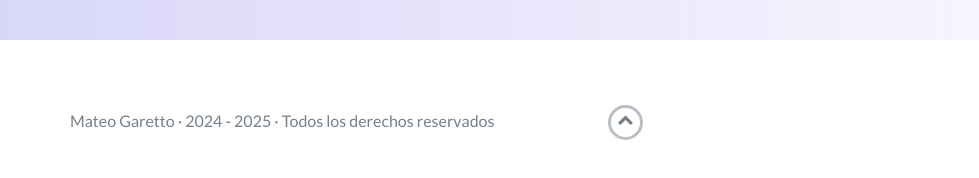
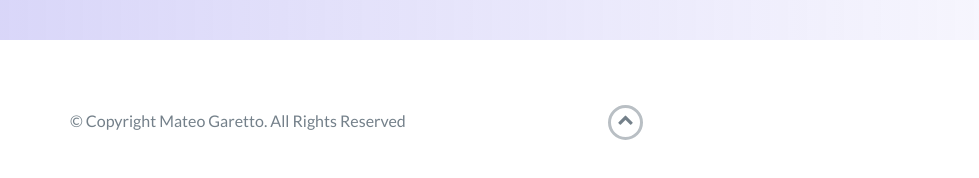
Before and after one commit to mateogaretto7/sitioweb, a plain HTML site: page index.html in a window 1280 px wide. Shown: the part 3653-3831 px from the top of the page, 0-979 px from the left. Drawn offline with nearby package versions, Linux system fonts and the light colour scheme.

```diff
--- a/index.html
+++ b/index.html
@@ -185,7 +185,7 @@
         <div class="container">
             <div class="row">
                 <div class="col-sm-5 copyright">
-                    <p>Mateo Garetto · 2024 - 2025 · Todos los derechos reservados</p>
+                    <p>© Copyright Mateo Garetto. All Rights Reserved</p>
                 </div>
                 <div class="col-sm-2 top">
                     <span id="to-top" class="animate__animated animate__bounce">
```
Also changed, not shown: images/img1.png, images/img2.png.
